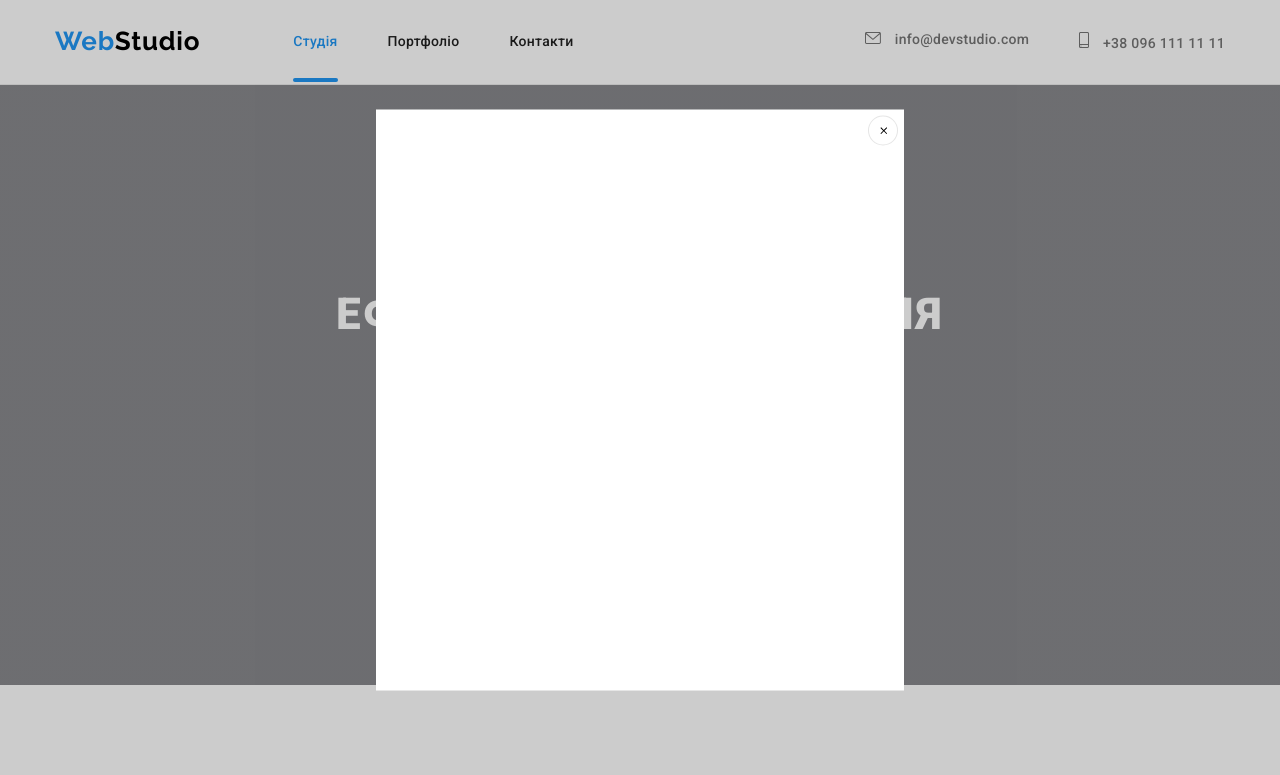
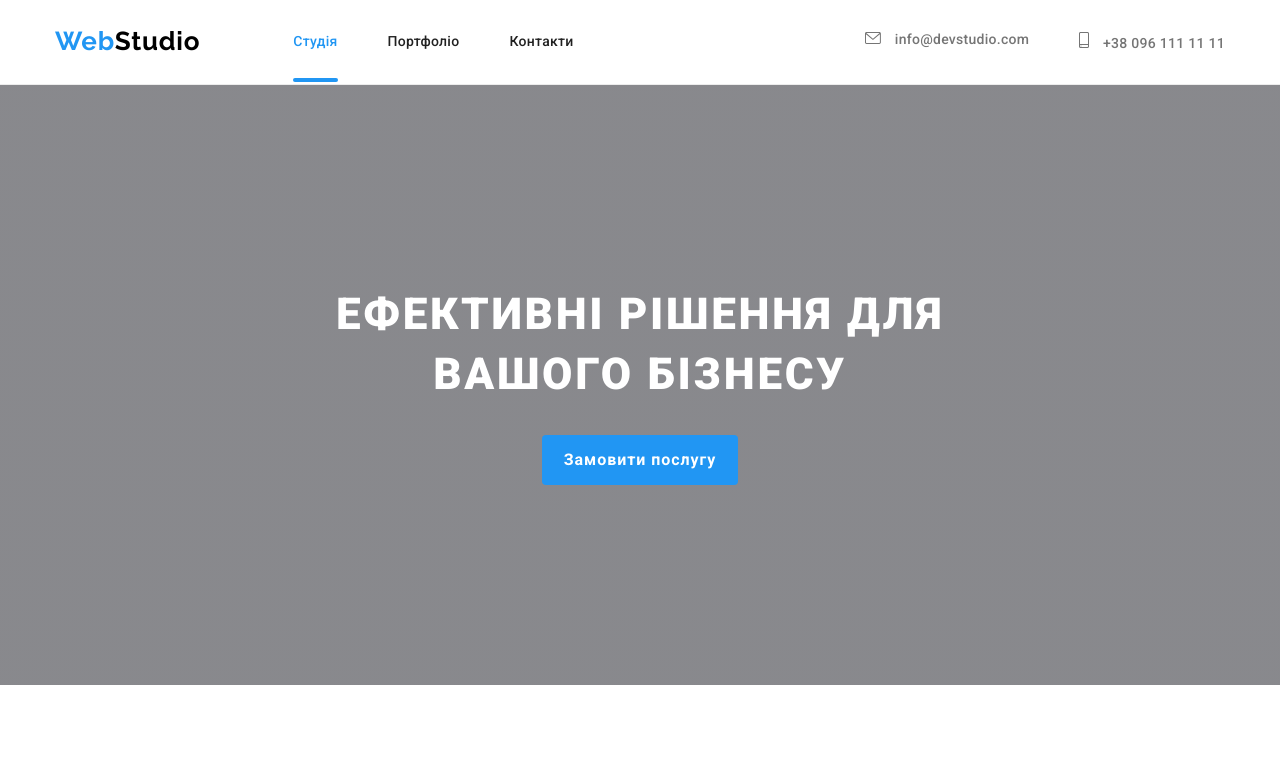
Before and after one commit to Tetyanka86/Tetyanka86-goit-markup-hw-05, a plain HTML site: page index.html in a window 1280 px wide. Shown: the top 775 px of the page. Drawn offline with nearby package versions, Linux system fonts and the light colour scheme; files whose address does not match are found by name.

Commit message:
add changes

```diff
--- a/css/styles.css
+++ b/css/styles.css
@@ -662,12 +662,14 @@ box-shadow: 0px 1px 1px rgba(0, 0, 0, 0.12), 0px 4px 4px rgba(0, 0, 0, 0.06), 1p
 }
 
 .modal{
+    position: absolute;
+    top: 50%;
+    left: 50%;
     width: 528px;
     min-height: 581px;
     background-color:var(--primary-bg-color);
-    position: absolute;
-    top: 50%;
-    left: 50%;
+    box-shadow: 0px 1px 3px rgba(0, 0, 0, 0.12), 0px 1px 1px rgba(0, 0, 0, 0.14), 0px 2px 1px rgba(0, 0, 0, 0.2);
+    border-radius: 4px;
     transform: translate(-50%,-50%);
     transition: transform 250ms cubic-bezier(0.4, 0, 0.2, 1), opasity 250ms cubic-bezier(0.4, 0, 0.2, 1);
 
--- a/index.html
+++ b/index.html
@@ -437,7 +437,7 @@
   </div>
     </div>
     </footer>
-    <div class="backdrop " data-modal>
+    <div class="backdrop is-hidden" data-modal>
       <div class="modal">
         <button type="button" class="modal-button" data-modal-close>
           <svg class="modal-btn-close" width="11" height="11">
```
